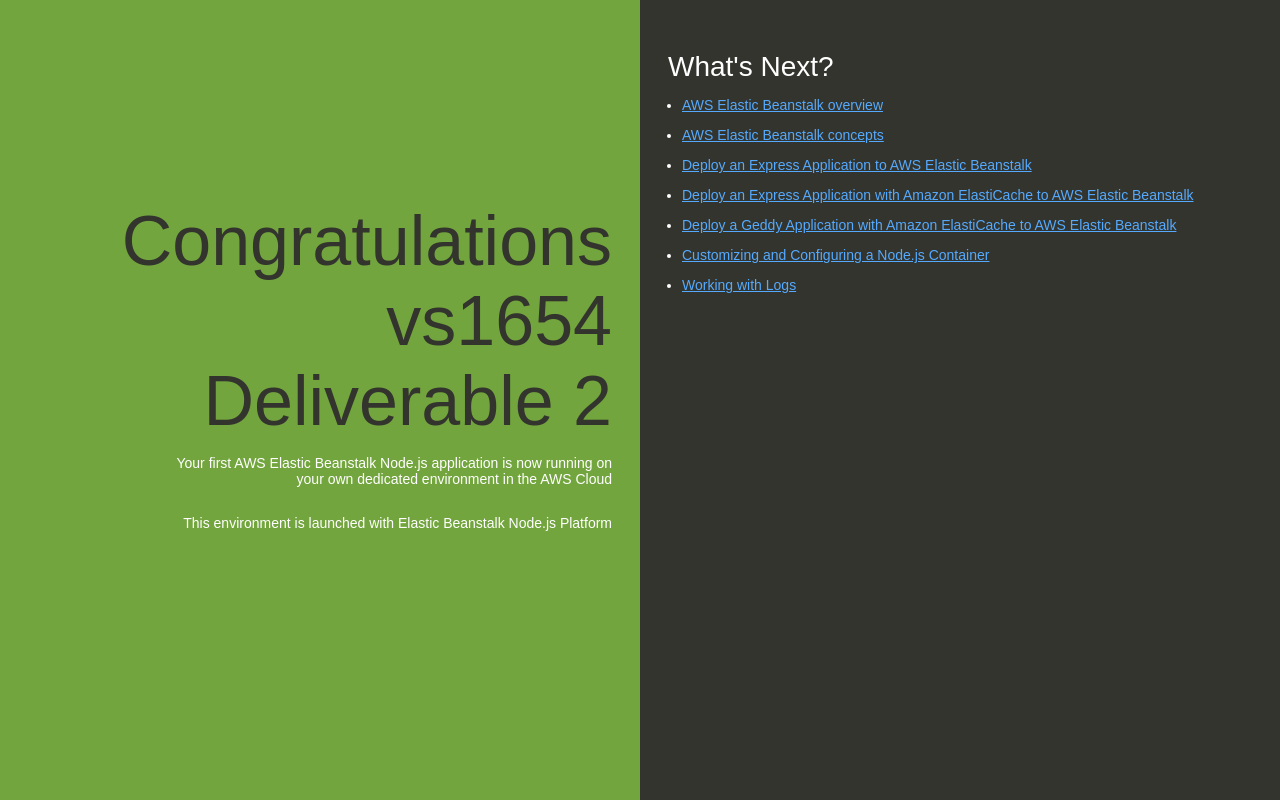
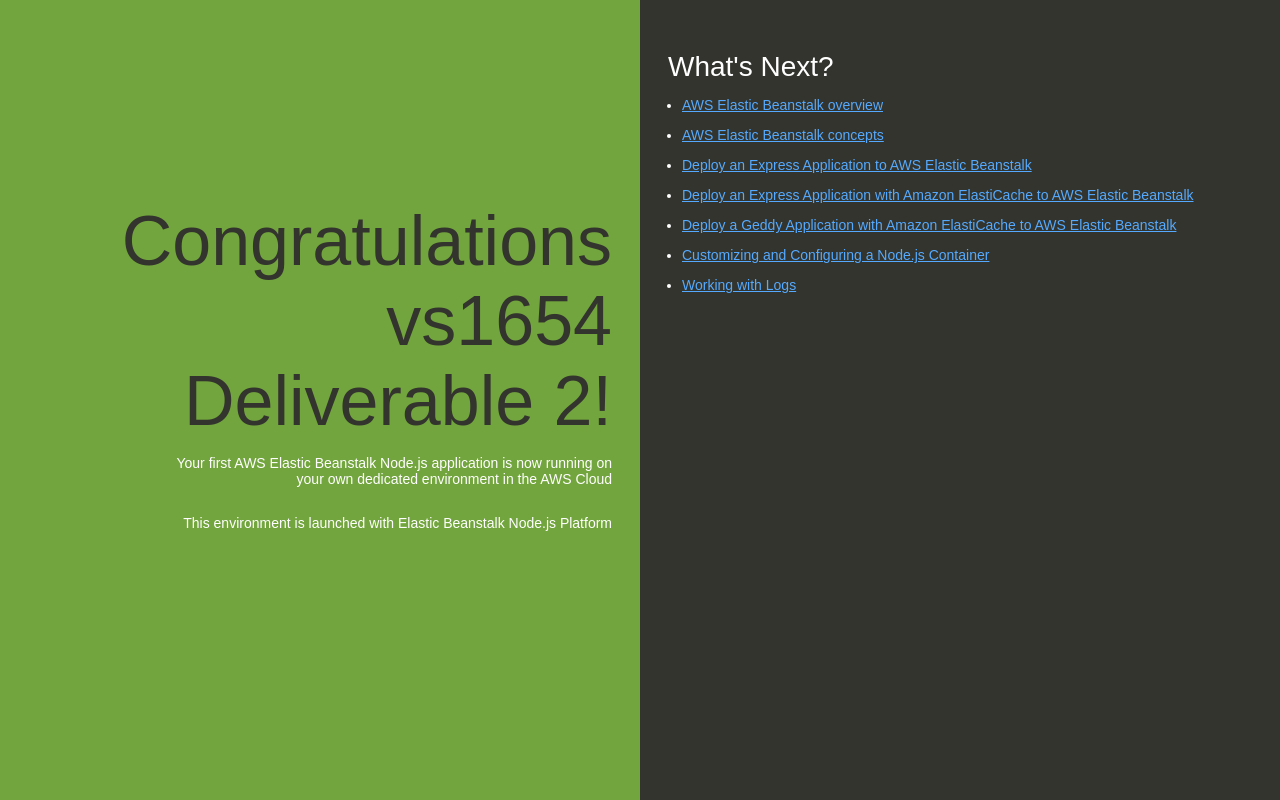
Before and after one commit to lonesomebronco/vs-test-node-repo, a website: page index.html in a window 1280 px wide. Drawn offline with Linux system fonts and the light colour scheme.

Commit message:
Update index.html

```diff
--- a/index.html
+++ b/index.html
@@ -74,7 +74,7 @@
   </head>
   <body>
     <div class="textColumn">
-      <h1>Congratulations vs1654 Deliverable 2</h1>
+      <h1>Congratulations vs1654 Deliverable 2!</h1>
       <p>Your first AWS Elastic Beanstalk Node.js application is now running on your own dedicated environment in the AWS Cloud</p>
       <p>This environment is launched with Elastic Beanstalk Node.js Platform</p>
     </div>
```
